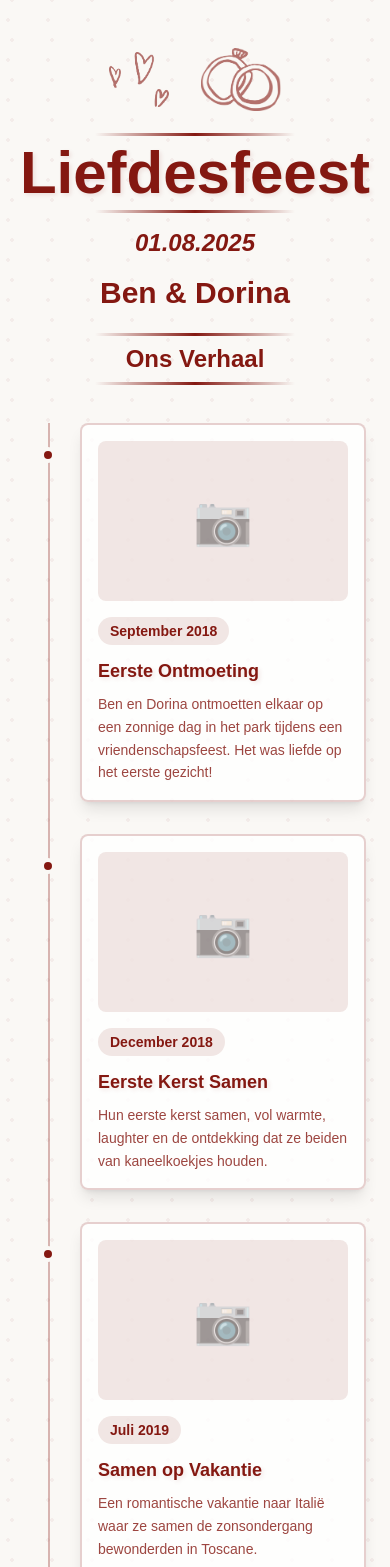
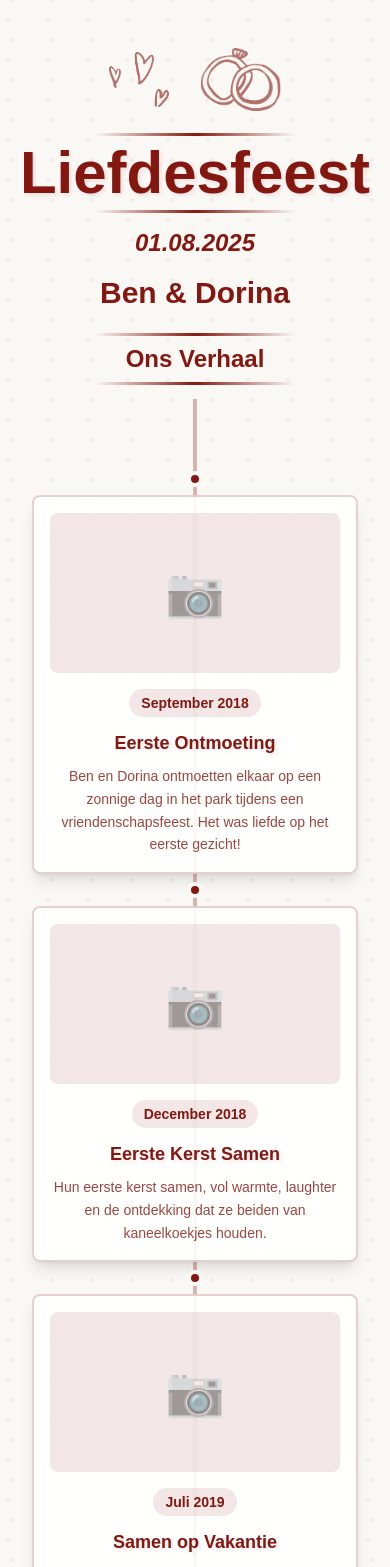
Before and after one commit to samdemaeyer/liefdesfeest-fotos, a Next.js app: page /ons-verhaal in a window 390 px wide. Shown: the top 1567 px of the page. Built offline with nearby package versions, Linux system fonts and the light colour scheme; a web font is replaced by a local one.

Commit message:
[CHORE] - Improve responsiveness

```diff
--- a/src/app/ons-verhaal/page.tsx
+++ b/src/app/ons-verhaal/page.tsx
@@ -82,15 +82,12 @@ export default function OnsVerhaalPage() {
 
 			{/* Timeline Section */}
 			<div className="max-w-6xl mx-auto px-4 sm:px-6 lg:px-8 pb-16">
-				<div className="relative">
-					{/* Vertical Line - Hidden on mobile, visible on desktop */}
-					<div className="hidden lg:block absolute left-1/2 transform -translate-x-1/2 w-1 bg-[#841811]/30 h-full"></div>
-
-					{/* Mobile Timeline Line */}
-					<div className="lg:hidden absolute left-8 top-0 w-0.5 bg-[#841811]/30 h-full"></div>
+				<div className="relative pt-12 pb-12">
+					{/* Vertical Line - Centered for both mobile and desktop */}
+					<div className="absolute left-1/2 transform -translate-x-1/2 w-1 md:w-1 bg-[#841811]/30 h-full -top-6 -bottom-6"></div>
 
 					{/* Timeline Events */}
-					<div className="space-y-8 lg:space-y-16">
+					<div className="space-y-8 md:space-y-16">
 						{timelineEvents.map((event, index) => {
 							const isLeft = index % 2 === 0;
 
@@ -103,32 +100,32 @@ export default function OnsVerhaalPage() {
 									rootMargin="0px 0px -30px 0px"
 								>
 									{/* Mobile Layout */}
-									<div className="lg:hidden relative">
+									<div className="md:hidden relative">
 										{/* Mobile Timeline Dot */}
-										<div className="absolute left-6 top-6 w-4 h-4 bg-[#841811] rounded-full border-4 border-[#faf8f5] z-20"></div>
+										<div className="absolute left-1/2 transform -translate-x-1/2 -top-6 w-4 h-4 bg-[#841811] rounded-full border-4 border-[#faf8f5] z-30"></div>
 
 										{/* Mobile Card */}
-										<div className="ml-16 mr-2">
-											<div className="bg-white/80 backdrop-blur-sm rounded-lg p-4 shadow-lg border-2 border-[#841811]/20">
+										<div className="relative z-20 mx-4 mt-6">
+											<div className="bg-white/90 backdrop-blur-sm rounded-lg p-4 shadow-lg border-2 border-[#841811]/20">
 												{/* Event Image */}
 												<div className="mb-4 relative h-40 rounded-lg overflow-hidden bg-[#841811]/10 flex items-center justify-center">
 													<div className="text-[#841811]/40 text-5xl">📷</div>
 												</div>
 
 												{/* Event Date */}
-												<div className="mb-3">
+												<div className="mb-3 text-center">
 													<span className="inline-block px-3 py-1 bg-[#841811]/10 text-[#841811] rounded-full text-sm font-semibold">
 														{event.date}
 													</span>
 												</div>
 
 												{/* Event Title */}
-												<h3 className="wedding-title text-lg font-bold mb-2">
+												<h3 className="wedding-title text-lg font-bold mb-2 text-center">
 													{event.title}
 												</h3>
 
 												{/* Event Description */}
-												<p className="wedding-text text-sm leading-relaxed opacity-80">
+												<p className="wedding-text text-sm leading-relaxed opacity-80 text-center">
 													{event.description}
 												</p>
 											</div>
@@ -136,7 +133,7 @@ export default function OnsVerhaalPage() {
 									</div>
 
 									{/* Desktop Layout */}
-									<div className="hidden lg:block">
+									<div className="hidden md:block">
 										<div
 											className={`relative flex items-center ${
 												isLeft ? "justify-start" : "justify-end"
@@ -216,11 +213,11 @@ export default function OnsVerhaalPage() {
 					duration={700}
 					threshold={0.2}
 				>
-					<div className="text-center mt-12 lg:mt-16">
-						<div className="inline-block text-5xl lg:text-6xl text-[#841811] opacity-60">
+					<div className="text-center mt-12 md:mt-16">
+						<div className="inline-block text-5xl md:text-6xl text-[#841811] opacity-60">
 							💕
 						</div>
-						<p className="wedding-text text-base lg:text-lg mt-3 lg:mt-4 italic px-4">
+						<p className="wedding-text text-base md:text-lg mt-3 md:mt-4 italic px-4">
 							En ze leefden nog lang en gelukkig...
 						</p>
 					</div>
```
